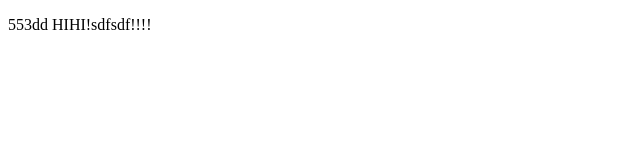
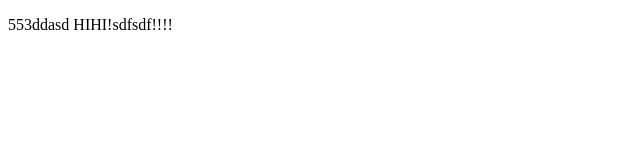
Before and after one commit to ckdgus2806/jenkins-test, a plain HTML site: page index.html in a window 1280 px wide. Shown: the full height of the page, 0-640 px from the left. Drawn offline with Linux system fonts and the light colour scheme.

Commit message:
9 번째 커밋 메시지

```diff
--- a/index.html
+++ b/index.html
@@ -6,6 +6,6 @@
     <title>Document</title>
 </head>
 <body>
-    <p>553dd HIHI!sdfsdf!!!!</p>
+    <p>553ddasd HIHI!sdfsdf!!!!</p>
 </body>
 </html>
```
